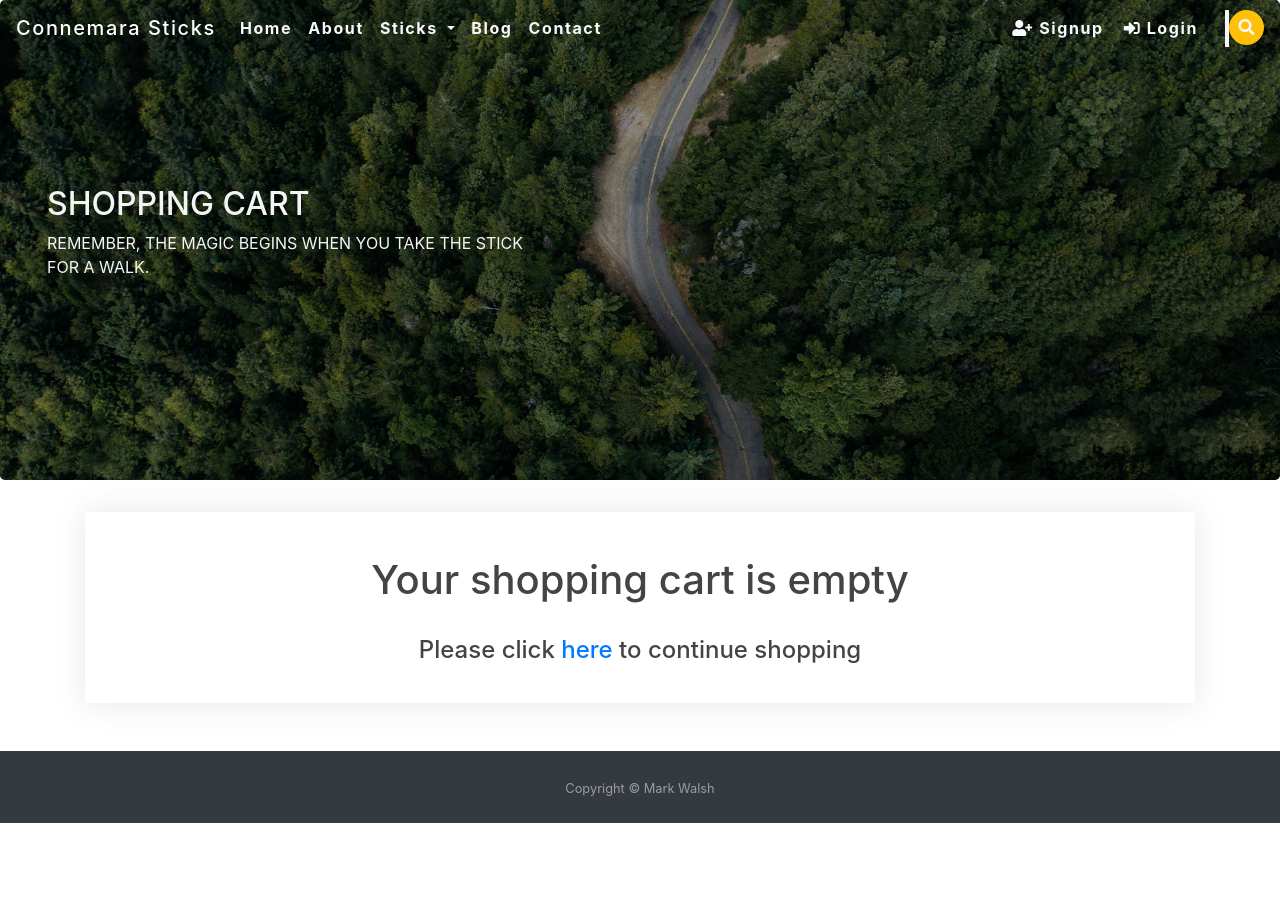
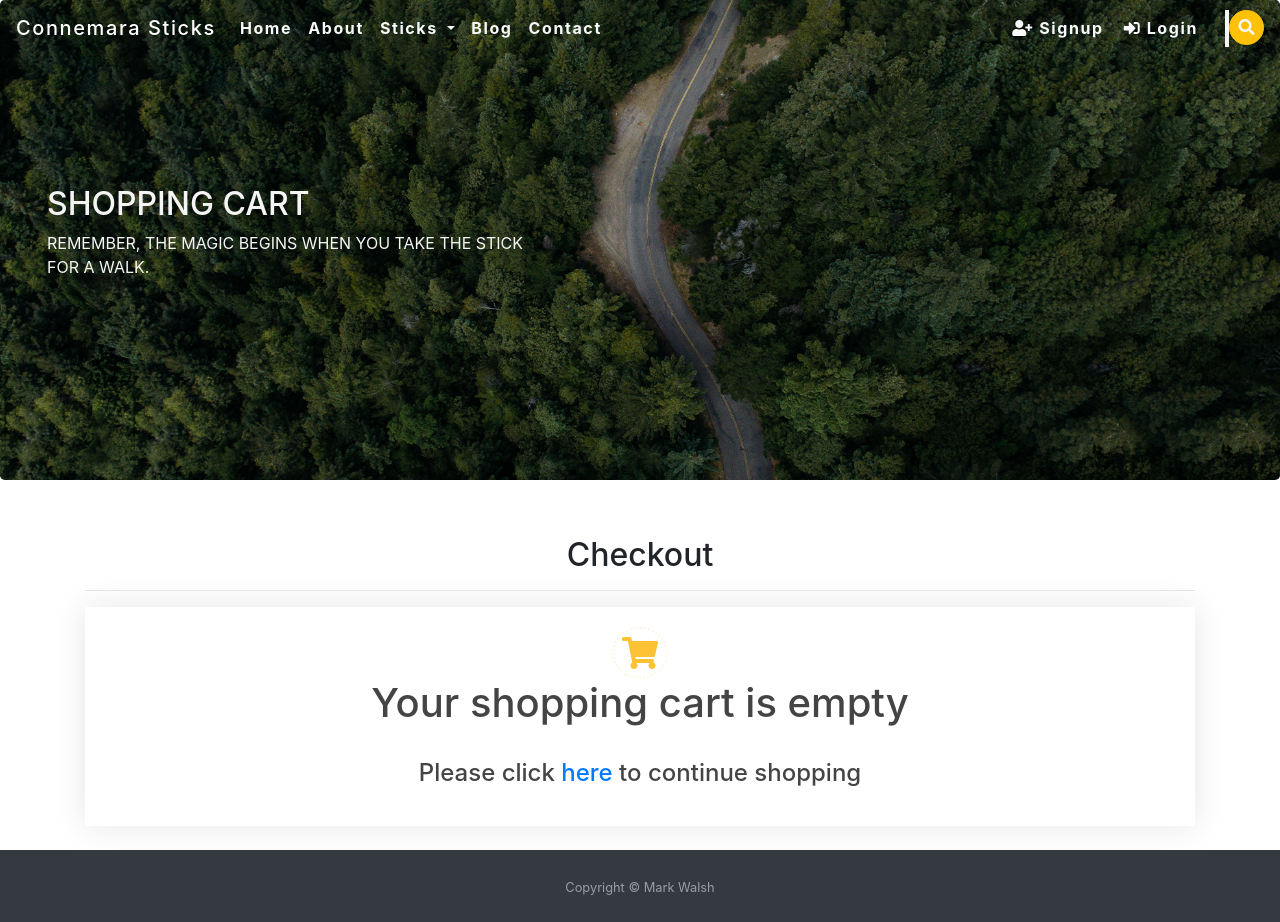
Before and after one commit to Squelsh84/connemara-sticks-ms4, a Django app: page /cart/ in a window 1280 px wide. Before the commit the page ends 823 px from the top, so only its background shows below. Run offline with Django 3.2, Linux system fonts and the light colour scheme; data that the repository does not hold is empty; some libraries are stand-ins or nearby versions.

```diff
--- a/cart/templates/cart.html
+++ b/cart/templates/cart.html
@@ -25,8 +25,13 @@
 
 
 {% if not cart_items %}
-<div class="container contact pb-5">
+<div class="container contact pb-4">
+  <div class="title text-center product-title">
+    <h2>Checkout</h2>
+  </div>
+  <hr class="hr-primary">
   <div class="text-center info-box">
+    <i class="fas fa-shopping-cart cart_icon" aria-hidden="true"></i>
     <br>
     <h1 class="text-center product_title">
       Your shopping cart is empty
@@ -38,12 +43,17 @@
   </div>
 </div>
 {% else %}
+<div class="title text-center product-title">
+  <h2>Checkout</h2>
+</div>
+<hr class="hr-primary">
 <div class="container contact ">
-  <div class=" info-box ">
+
+  <div class=" cart">
     <div class="card shopping-cart ">
       <div class="card-header text-center ">
         <h2>
-          <i class="fas fa-shopping-cart" aria-hidden="true"></i>
+          <i class="fas fa-shopping-cart cart_icon" aria-hidden="true"></i>
           Shopping Cart</h2>
       </div>
     </div>
@@ -88,7 +98,7 @@
           </div>
           <div class="col-2 col-sm-2 col-md-2 text-right">
             <a href="{% url 'cart_remove_product' cart_item.product.id %}" class="btn btn-outline-danger btn-xs">
-              <i class="fa fa-trash" aria-hidden="true"></i>
+              <i class="fas fa-trash" aria-hidden="true"></i>
             </a>
           </div>
           {% endif %}
--- a/products/templates/products.html
+++ b/products/templates/products.html
@@ -30,8 +30,6 @@
 
   <div class="row">
     <div class="col-md-3">
-
-
       <div class="card my-3">
         <h5 class="card-header text-center">Categories</h5>
         <div class="card-body">
--- a/static/css/main.css
+++ b/static/css/main.css
@@ -420,21 +420,12 @@ select.ht__select {
 
 /*-- Cart --*/
 
-.cart_table {
-  min-width: 400px;
-  font-size: 14px;
-}
-
-.cart_thead {
-  font-weight: normal;
-  text-transform: uppercase;
-  letter-spacing: .2em;
-  background-color: #f8f9fa !important;
-}
-
 .cart_icon {
   text-decoration: none;
-  color: #B28564;
+  font-size: 25px;
+  padding: 3px;
+  color: #fdc134;
+
 }
 
 
```
Also changed, not shown: blog/templates/blogs.html (+4 -4 lines).
